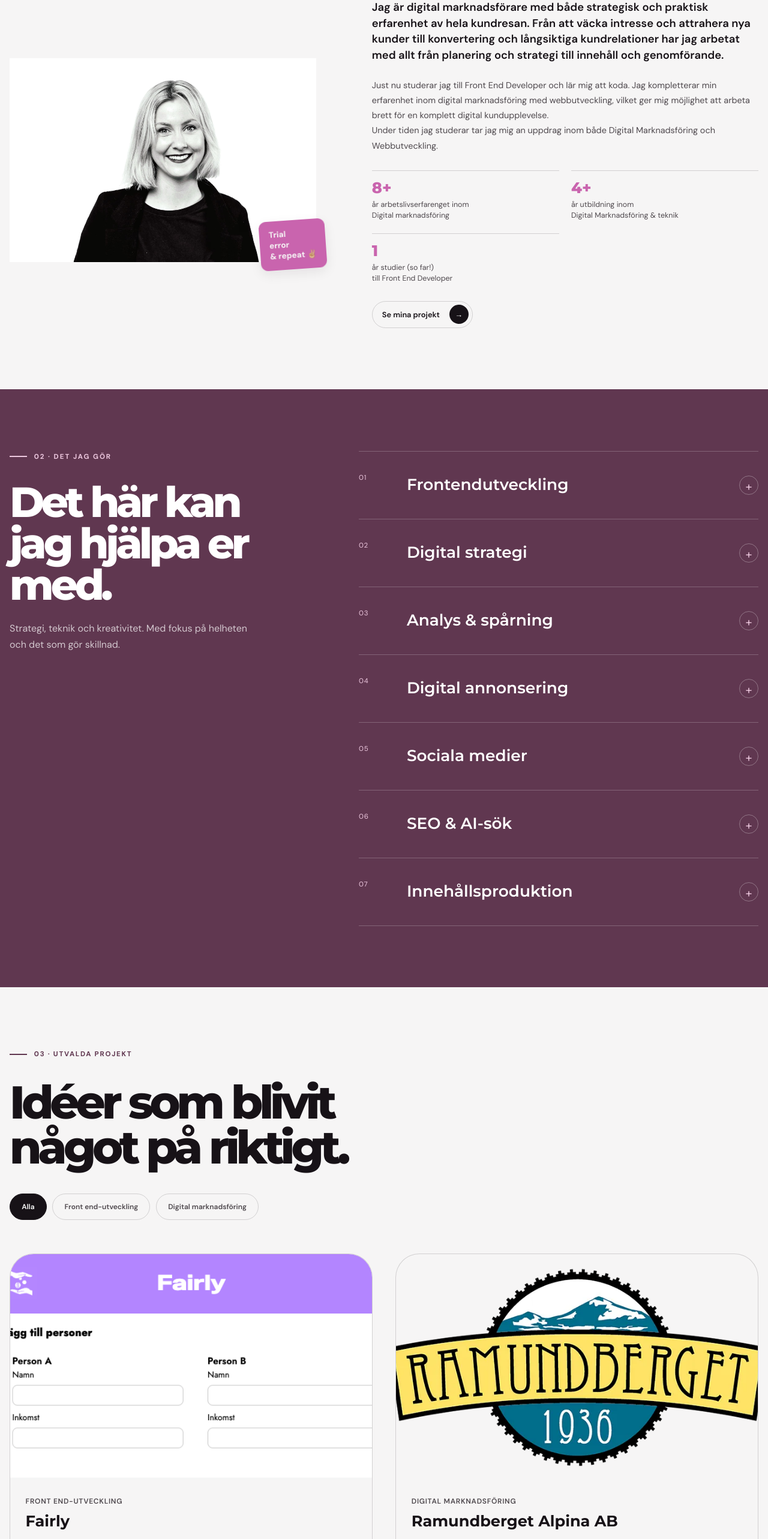
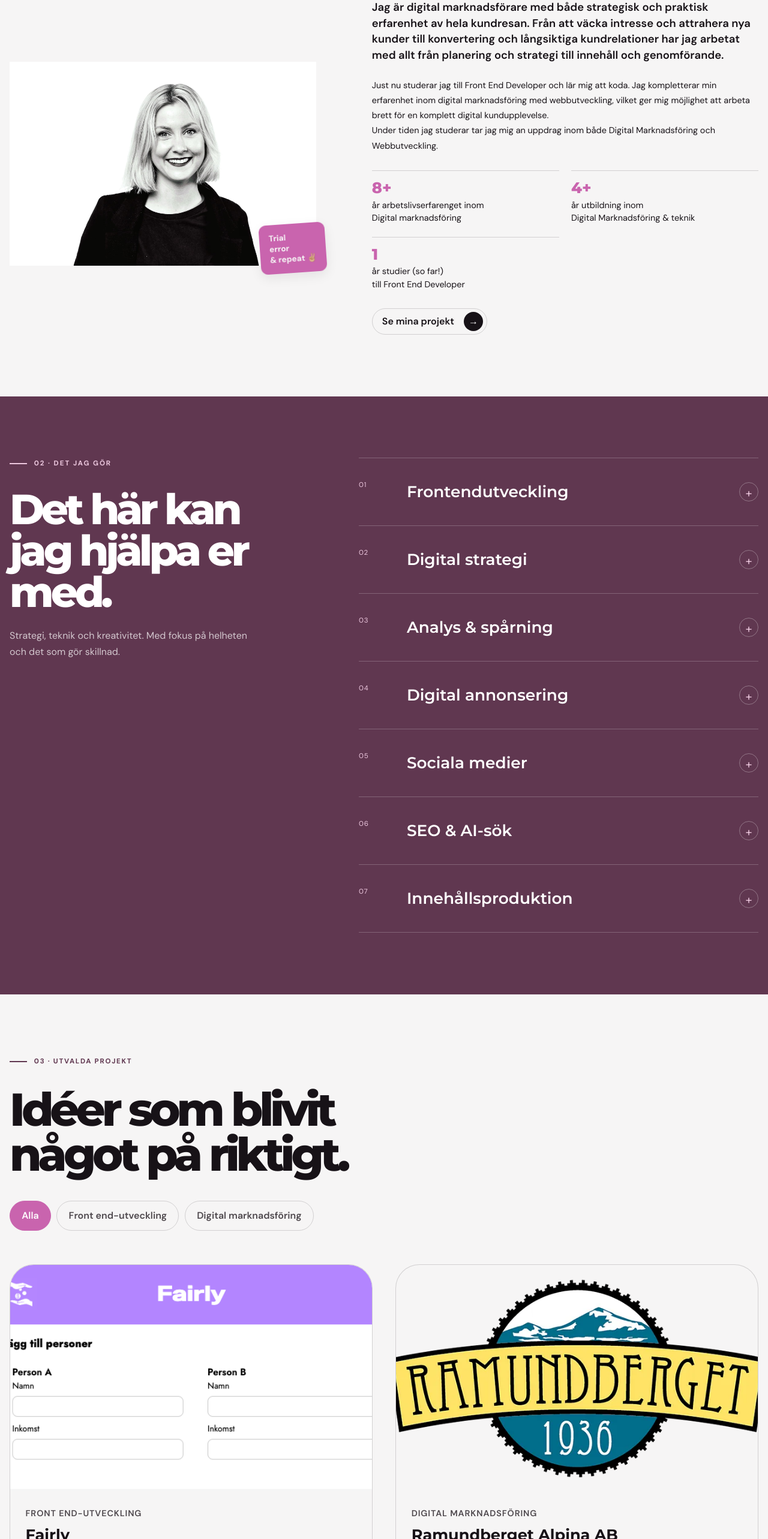
Before and after one commit to jenniemodd/portfolio_2, a React (Vite) app: page / in a window 1280 px wide. Shown: the part 1460-4026 px from the top of the page at 60% size. Built offline with nearby package versions, Linux system fonts and the light colour scheme.

Commit message:
feat: update styles across components for improved readability and consistency

```diff
--- a/src/components/About.module.css
+++ b/src/components/About.module.css
@@ -104,7 +104,7 @@
 
 .description {
   margin: 0 0 1.75rem;
-  color: var(--color-ink-soft);
+  color: var(--color-black);
   font-size: 0.9rem;
   line-height: 1.75;
 }
@@ -135,8 +135,8 @@
 
 .stat p {
   margin: 0;
-  color: var(--color-ink-soft);
-  font-size: 0.78rem;
+  color: var(--color-black);
+  font-size: 0.9rem;
   line-height: 1.5;
 }
 
@@ -152,7 +152,7 @@
   border: 1px solid var(--color-line);
   border-radius: 999px;
   color: var(--color-ink);
-  font-size: 0.8rem;
+  font-size: 1rem;
   font-weight: 600;
   transition:
     border-color var(--transition-fast),
--- a/src/components/Contact.module.css
+++ b/src/components/Contact.module.css
@@ -67,7 +67,7 @@
 .description {
   max-width: 27rem;
   margin: 2rem 0;
-  color: var(--color-ink-soft);
+  color: var(--color-black);
   font-size: 1rem;
   line-height: var(--line-height-body);
 }
@@ -94,7 +94,7 @@
   border: 1px solid var(--color-line);
   border-radius: 999px;
 
-  font-size: 0.8rem;
+  font-size: 1rem;
   font-weight: 600;
   text-decoration: none;
 
--- a/src/components/Contact.tsx
+++ b/src/components/Contact.tsx
@@ -114,7 +114,7 @@ Se mig som ett bollplank. Vi kan prata om dina tankar, hitta möjligheter och se
 
           <div className={styles.field}>
             <label htmlFor="message">
-              Vad vill du prata om?
+              Vad har du på hjärtat?
             </label>
             <textarea
               id="message"
--- a/src/components/Packages.module.css
+++ b/src/components/Packages.module.css
@@ -52,7 +52,7 @@
 .intro {
   max-width: 27rem;
   margin: 0;
-  color: rgba(245, 241, 237, 0.65);
+  color: var(--color-white);
   font-size: 0.95rem;
   line-height: 1.6;
 }
@@ -73,7 +73,7 @@
   flex-direction: column;
   padding: clamp(1.25rem, 2vw, 1.75rem);
 
-  color: var(--color-paper);
+  color: var(--color-white);
   background: transparent;
   border: 1px solid rgba(245, 241, 237, 0.2);
   border-radius: var(--radius-md);
@@ -145,7 +145,7 @@
 
 .description {
   margin: 0;
-  color: rgba(245, 241, 237, 0.68);
+  color: var(--color-white);
   font-size: 0.9rem;
   line-height: 1.6;
 }
@@ -164,7 +164,7 @@
   align-items: flex-start;
   gap: 0.65rem;
 
-  color: rgba(245, 241, 237, 0.88);
+  color: var(--color-white);
   font-size: 0.85rem;
   line-height: 1.5;
 }
@@ -189,7 +189,7 @@
   justify-content: space-between;
   gap: 2.1rem;
 
-  color: var(--color-paper);
+  color: var(--color-white);
   font-size: 1rem;
   font-weight: 600;
   text-decoration: none;
--- a/src/components/ProjectCard.module.css
+++ b/src/components/ProjectCard.module.css
@@ -55,7 +55,7 @@
 .content > p:first-child {
   margin: 0 0 0.5rem;
   color: var(--color-ink-soft);
-  font-size: 0.75rem;
+  font-size: 0.9rem;
   font-weight: 600;
   letter-spacing: 0.06em;
   text-transform: uppercase;
@@ -105,15 +105,15 @@
   margin-top: 1.25rem;
   padding: clamp(0.75rem, 1.5vw, 1.25rem);
 
-  background: var(--color-cream);
+  background: var(--color-paper);
   border: 1px solid var(--color-line);
   border-radius: var(--radius-md);
 }
 
 .resultsTitle {
   margin: 0 0 0.5rem;
-  color: var(--color-ink-soft);
-  font-size: 0.7rem;
+  color: var(--color-black);
+  font-size: 1rem;
   font-weight: 700;
   letter-spacing: 0.1em;
   text-transform: uppercase;
@@ -135,12 +135,7 @@
 
 .result:nth-child(even) {
   padding-right: 0;
-  border-left: 1px solid var(--color-line);
   padding-left: 0.75rem;
-}
-
-.result:nth-child(n + 3) {
-  border-top: 1px solid var(--color-line);
 }
 
 .resultValue {
@@ -173,12 +168,12 @@
 }
 
 .tag {
-  padding: 0.35rem 0.6rem;
+  padding: 0.5rem 0.8rem;
   color: var(--color-ink-soft);
-  background: var(--color-cream);
+  background: var(--color-paper);
   border: 1px solid var(--color-line);
   border-radius: 999px;
-  font-size: 0.7rem;
+  font-size: 1rem;
   line-height: 1.3;
 }
 
--- a/src/components/Projects.module.css
+++ b/src/components/Projects.module.css
@@ -58,7 +58,7 @@
   background: transparent;
   color: var(--color-ink-soft);
   font: inherit;
-  font-size: 0.75rem;
+  font-size: 1rem;
   font-weight: 600;
   cursor: pointer;
   transition:
@@ -68,12 +68,12 @@
 }
 
 .filter:hover {
-  border-color: var(--color-ink);
+  border-color: var(--color-pink);
 }
 
 .filterActive {
-  border-color: var(--color-ink);
-  background: var(--color-ink);
+  border-color: var(--color-pink);
+  background: var(--color-pink);
   color: white;
 }
 
```
